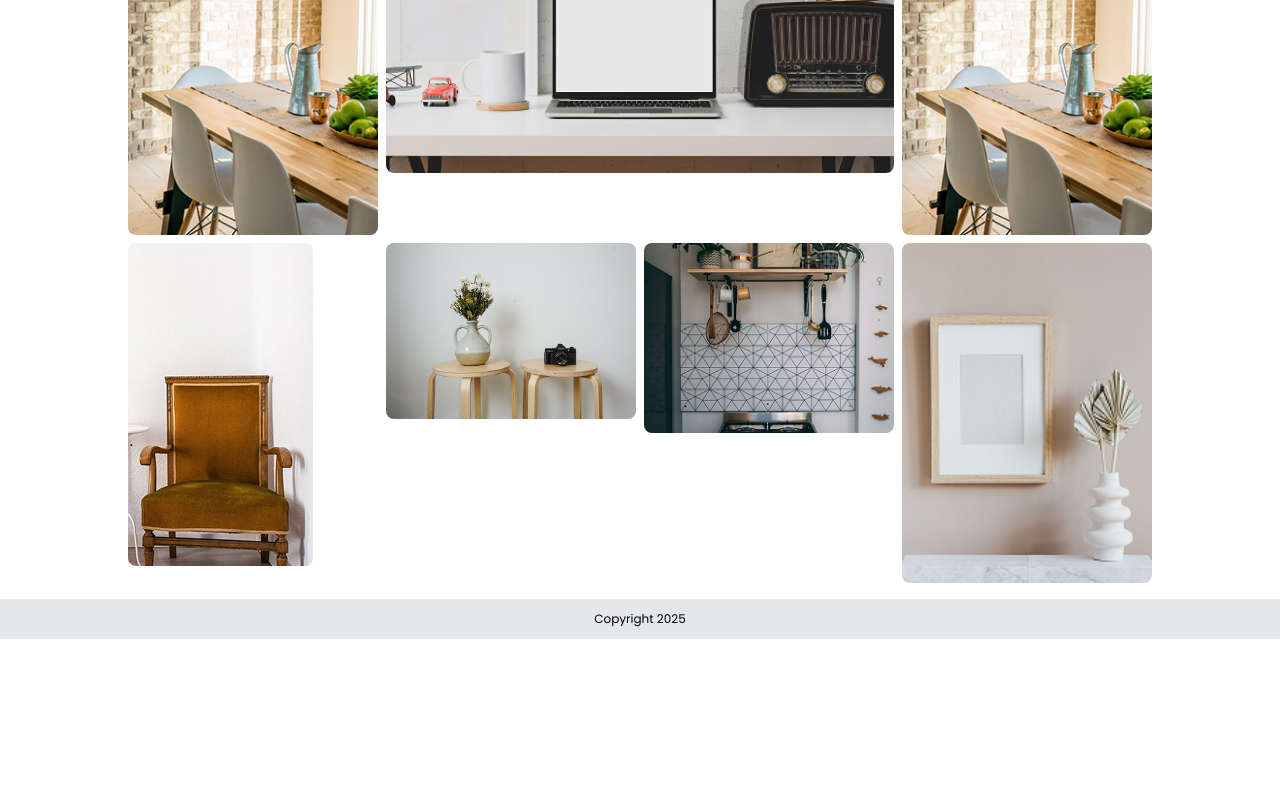
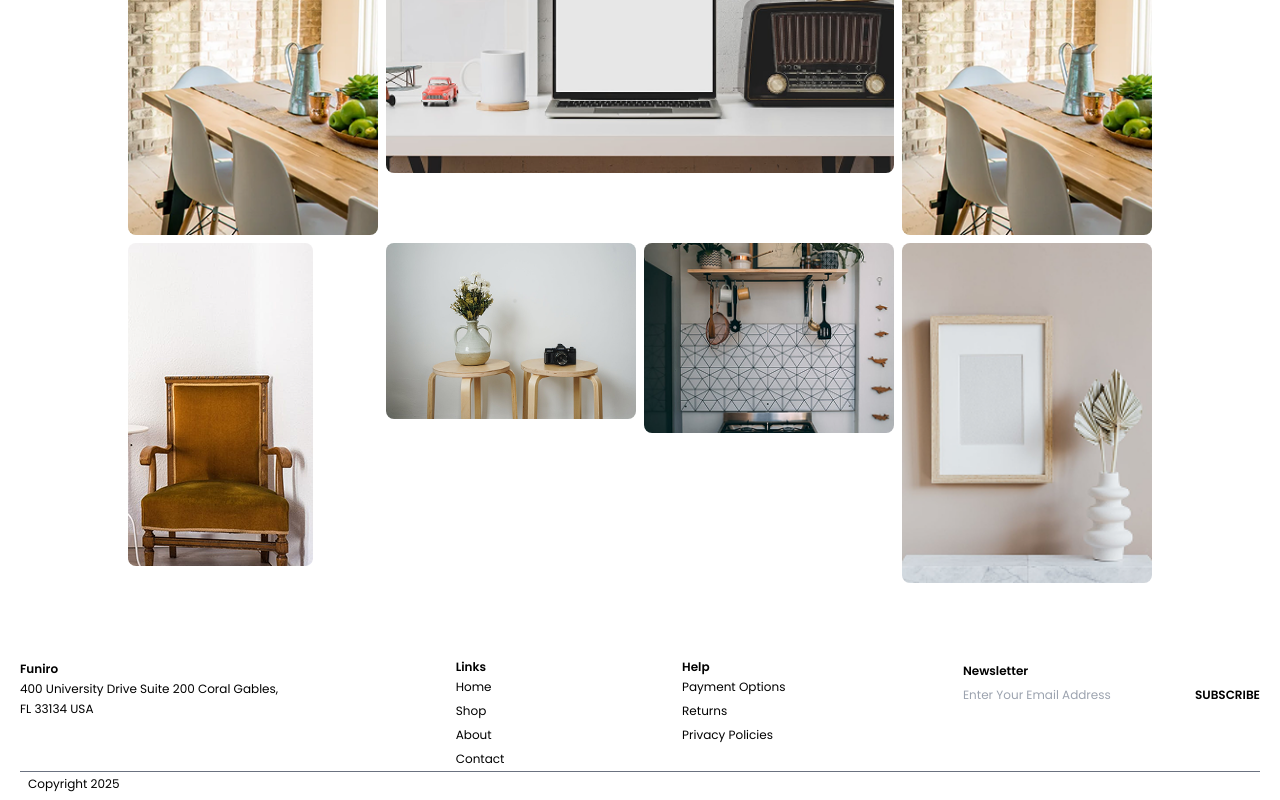
Before and after one commit to Govamarket/Furniture-Show-room, a React (Create React App) app: page / in a window 1280 px wide. Shown: the part 3251-4051 px from the top of the page. Before the commit the page ends 3890 px from the top, so only its background shows below. Built offline with nearby package versions, Linux system fonts and the light colour scheme.

Commit message:
initial commit

```diff
--- a/src/Components/Footer.js
+++ b/src/Components/Footer.js
@@ -2,9 +2,78 @@ import React from "react";
 
 const Footer = () => {
   return (
-    <footer className="bg-gray-200 text-center text-xs p-3 absolute bottom-0 w-full">
-      Copyright 2025
-    </footer>
+    <div className="bg-white text-xs p-5 absolute bottom-0 w-full h-5">
+      <footer>
+        <div className="flex justify-between md:flex gap-4">
+          <section className="leading-5">
+            <span className="font-bold">
+              {" "}
+              <p>Funiro</p>
+            </span>
+            <span>
+              <p>400 University Drive Suite 200 Coral Gables,</p>
+            </span>
+            <span>
+              <p>FL 33134 USA</p>
+            </span>
+          </section>
+
+          <div>
+            <span className="font-bold">
+              <p>Links</p>
+            </span>
+            <section className="leading-6">
+              <span>Home</span>
+              <span>
+                <p>Shop</p>
+              </span>
+              <span>
+                <p>About</p>
+              </span>
+              <span>
+                <p>Contact</p>
+              </span>
+            </section>
+          </div>
+
+          <section>
+            <span className="font-bold">
+              <p>Help</p>
+            </span>
+            <div className="leading-6">
+              <span>
+                <p>Payment Options</p>
+              </span>
+              <span>
+                <p>Returns</p>
+              </span>
+              <span>
+                <p>Privacy Policies</p>
+              </span>
+            </div>
+          </section>
+
+          <section className="leading-6">
+            <span className="font-bold">Newsletter</span>
+            <div>
+              <span>
+                <input
+                  type="text"
+                  placeholder="Enter Your Email Address"
+                  className="border-0 outline-none"
+                ></input>
+                <span className="font-bold">
+                  <button>SUBSCRIBE</button>
+                </span>
+              </span>
+            </div>
+          </section>
+        </div>
+        <section className="border-t border-gray-500 p-2 pt-1">
+          <p> Copyright 2025</p>
+        </section>
+      </footer>
+    </div>
   );
 };
 
--- a/src/Components/Pages/FuniroFurniture.js
+++ b/src/Components/Pages/FuniroFurniture.js
@@ -8,7 +8,7 @@ import Kit from "./../../Asset/kit.png";
 import Pic from "./../../Asset/pic.png";
 const FuniroFurniture = () => {
   return (
-    <div className="min-h-4-screen bg-white flex items-center justify-center p-4">
+    <div className="min-h-4-screen bg-white flex items-center justify-center p-4 mb-10">
       <div className="max-w-5xl w-full">
         {/* Heading */}
         <div className="text-center mb-6">
--- a/src/Components/Pages/OurProduct.js
+++ b/src/Components/Pages/OurProduct.js
@@ -19,7 +19,7 @@ const OurProduct = () => {
         <section className="flex justify-evenly gap-x-1 gap-y-3 md: flex-wrap">
           <div className="relative bg-gray-50 rounded-lg">
             <img src={tableBar} className="rounded-lg" />
-            <span className="absolute right-7 top-10 bg-red-500 p-2 rounded-full text-white flex items-center justify-center w-10 h-10">
+            <span className="absolute right-7 top-10 bg-red-500 p-2 rounded-full text-white flex items-center justify-center w-10 h-10 text-sm">
               <p>-30</p>
             </span>
             <span>
@@ -71,7 +71,7 @@ const OurProduct = () => {
           <div className=" bg-gray-50 rounded-lg">
             <div className="relative">
               <img src={washBase} className="rounded-lg" />
-              <span className="absolute right-7 top-10 bg-red-500 p-2 rounded-full text-white flex items-center justify-center w-10 h-10">
+              <span className="absolute right-7 top-10 bg-red-500 p-2 rounded-full text-white flex items-center justify-center w-10 h-10 text-sm">
                 <p>-50</p>
               </span>
             </div>
@@ -169,7 +169,7 @@ const OurProduct = () => {
           <div className=" bg-gray-50 rounded-lg">
             <div className="relative">
               <img src={latternLap} className="rounded-lg" />
-              <span className="absolute right-7 top-10 bg-red-500 p-2 rounded-full text-white flex items-center justify-center w-10 h-10">
+              <span className="absolute right-7 top-10 bg-red-500 p-2 rounded-full text-white flex items-center justify-center w-10 h-10 text-sm">
                 <p>-50</p>
               </span>
             </div>
```
